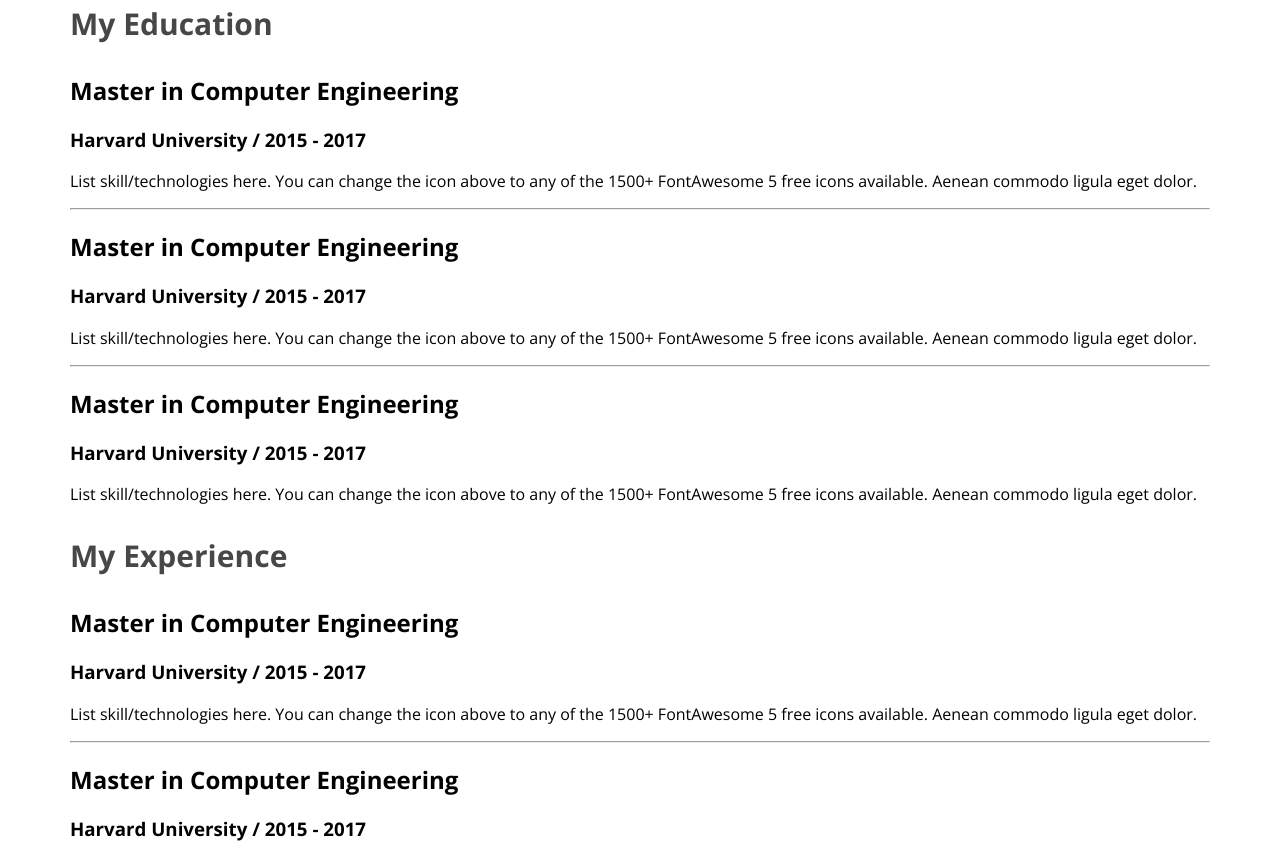
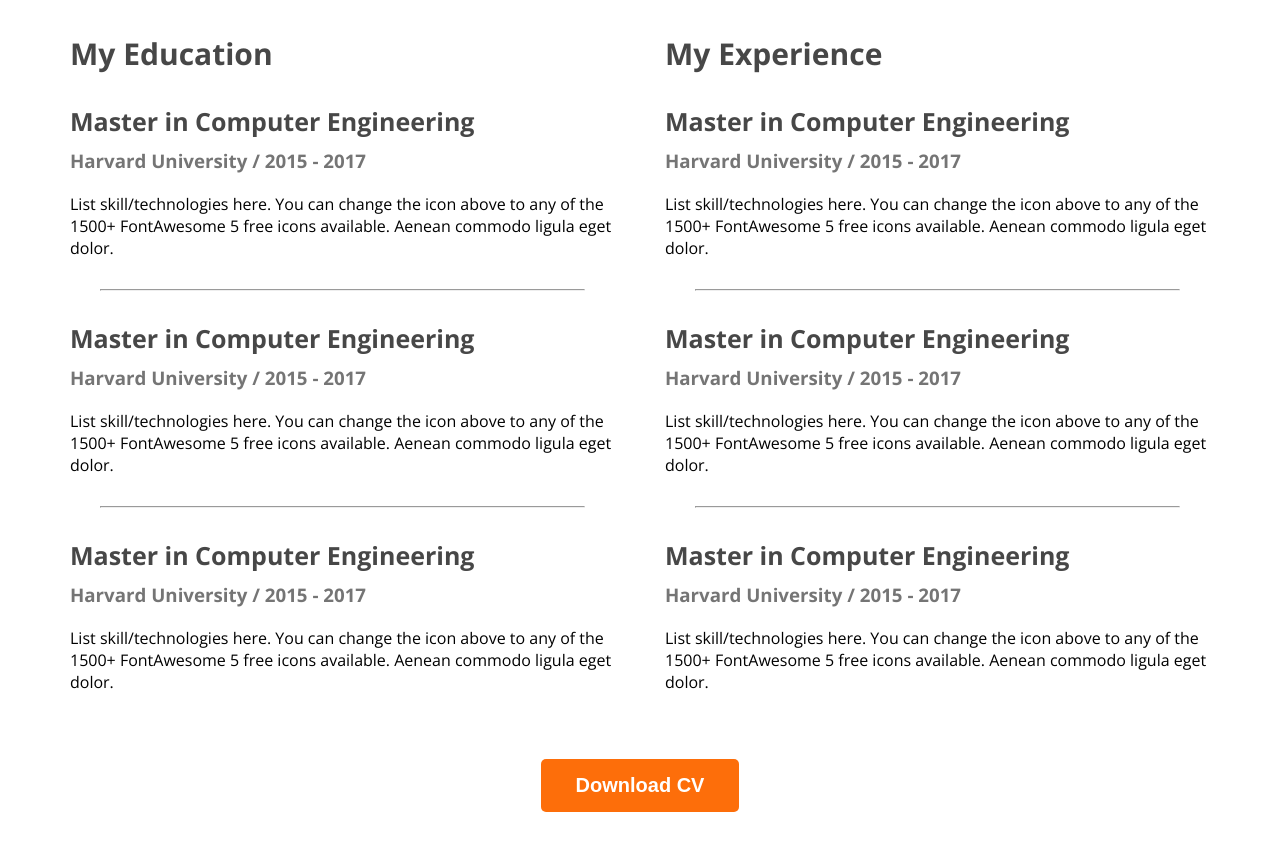
Before and after one commit to Dwanjtanmoy/developer-portfolio, a plain HTML site: page index.html in a window 1280 px wide. Shown: the part 2374-3218 px from the top of the page. After the commit the page ends 3194 px from the top, so only its background shows below. Drawn offline with nearby package versions, Linux system fonts and the light colour scheme.

Commit message:
finished the resume

```diff
--- a/index.html
+++ b/index.html
@@ -147,6 +147,9 @@
 
     </div>
 </div>
+<div class="download-CV">
+    <button class="btn-primary">Download CV</button>
+</div>
 
 </section>
     </main>
--- a/styles/portfolio.css
+++ b/styles/portfolio.css
@@ -157,3 +157,32 @@ main section {
     font-size: 30px;
     font-weight: 700;
 }
+
+.resume-container {
+    display: flex;
+    gap: 50px;
+}
+.resume-item-institute{
+    margin-bottom: 20px;
+    margin-top: 0px;
+}
+
+.resume-item-description,
+.resume-item-institute {
+    color: #757575;
+
+}
+
+.resume-item-title {
+    color: #474747;
+    font-size: 25px;
+    font-weight: 700;
+    margin-bottom: 10px;
+}
+.resume-container hr{
+    margin: 30px;
+}
+.download-CV{
+    margin-top: 50px;
+    text-align: center;
+}
```
